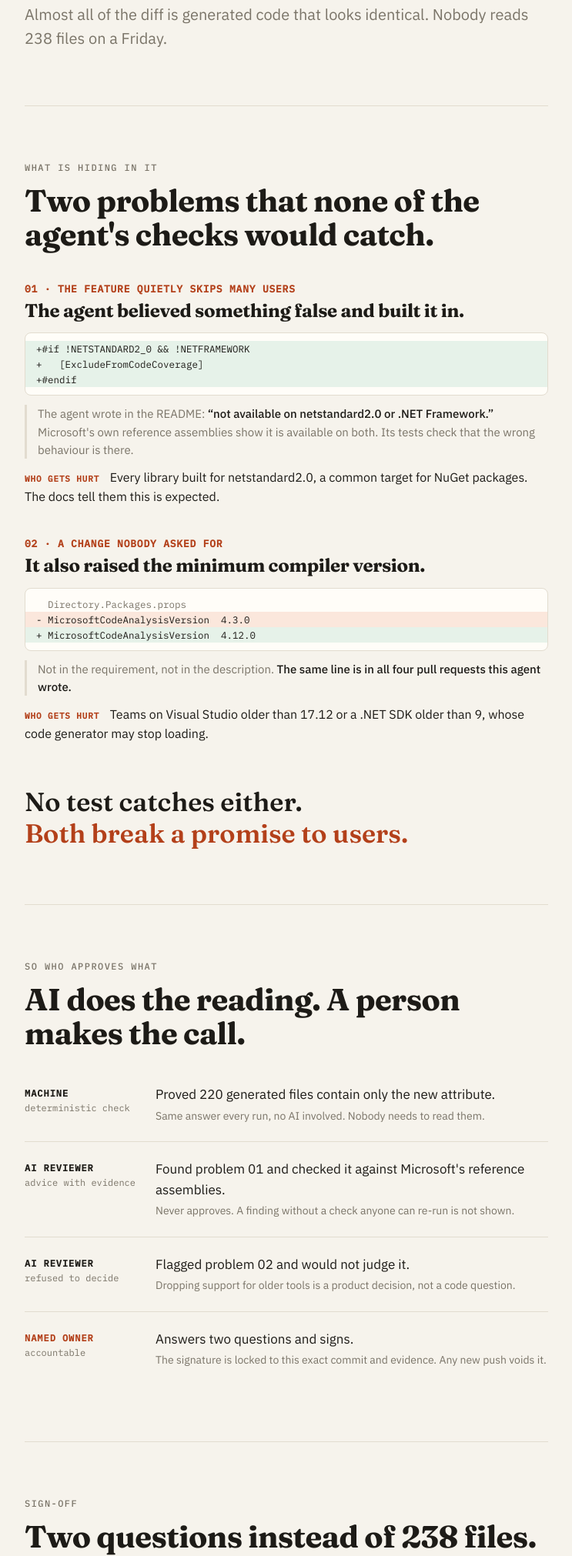
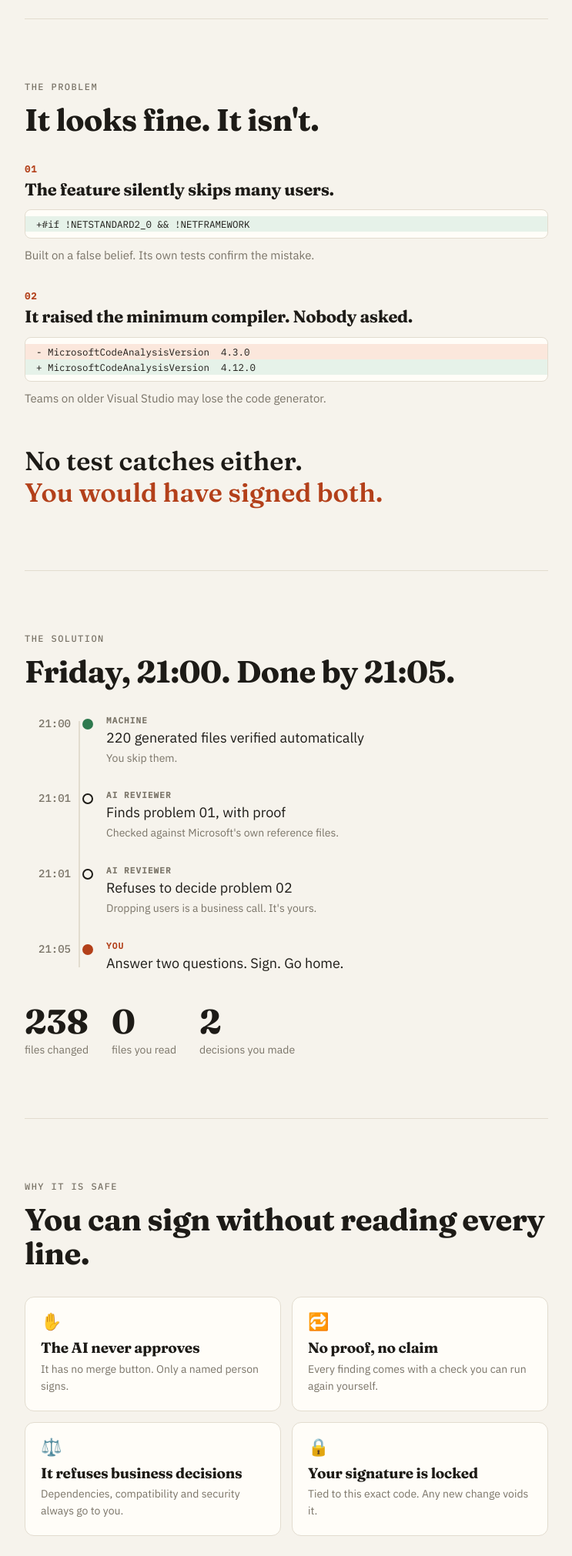
Before and after one commit to Asmoww/junction-tieto, a plain HTML site: page web/index.html in a window 1280 px wide. Shown: the part 591-2613 px from the top of the page at 77% size, without its empty margins (268-1011 px from the left). Drawn offline with Linux system fonts and the light colour scheme; no server answers.

Commit message:
Lead with personal accountability; add Friday 21:00 flow and safety rules
Co-Authored-By: Claude Opus 5.5 <noreply@anthropic.com>

```diff
--- a/web/index.html
+++ b/web/index.html
@@ -9,11 +9,11 @@
 <style>
 :root{
   --paper:#f6f3ec; --card:#fffdf8; --ink:#1d1b17; --muted:#7a7468; --rule:#e2dccf;
-  --green:#2f7a4f; --red:#b3401a; --red-bg:#fbe7dc; --add:#e6f2e9; --del:#fbe7dc;
+  --green:#2f7a4f; --red:#b3401a; --add:#e6f2e9; --del:#fbe7dc;
 }
 @media (prefers-color-scheme: dark){:root{
   --paper:#16150f; --card:#1f1d17; --ink:#ece7da; --muted:#a39d8f; --rule:#34302a;
-  --green:#7fcf9c; --red:#f0a06c; --red-bg:#3a2417; --add:#1c3125; --del:#3a2417;
+  --green:#7fcf9c; --red:#f0a06c; --add:#1c3125; --del:#3a2417;
 }}
 *{box-sizing:border-box}
 body{margin:0;background:var(--paper);color:var(--ink);font:17px/1.55 "IBM Plex Sans",system-ui,sans-serif}
@@ -21,44 +21,55 @@ body{margin:0;background:var(--paper);color:var(--ink);font:17px/1.55 "IBM Plex
 h1,h2,h3{font-family:Fraunces,Georgia,serif;letter-spacing:-.015em;margin:0;font-weight:700}
 .mono,pre{font-family:"IBM Plex Mono",ui-monospace,monospace}
 .kicker{font:500 12px "IBM Plex Mono";text-transform:uppercase;letter-spacing:.12em;color:var(--muted);margin-bottom:14px}
-section{padding:72px 0;border-top:1px solid var(--rule)}
-section:first-of-type{border-top:0;padding-top:56px}
-h1{font-size:clamp(34px,6vw,54px);line-height:1.05}
-h2{font-size:clamp(28px,4.5vw,40px);line-height:1.1;margin-bottom:22px}
-p.big{font-size:20px;color:var(--muted);margin:16px 0 0;max-width:34em}
+section{padding:80px 0;border-top:1px solid var(--rule)}
+section:first-of-type{border-top:0;padding-top:64px}
+h1{font-size:clamp(40px,8vw,72px);line-height:1}
+h1 em{font-style:normal;color:var(--red)}
+h2{font-size:clamp(28px,4.5vw,40px);line-height:1.1;margin-bottom:34px}
+.lead{font-size:20px;color:var(--muted);margin-top:18px}
 
-/* The pull request as it arrives */
-.pr{background:var(--card);border:1px solid var(--rule);border-radius:12px;padding:22px 24px;margin-top:30px}
-.pr .t{font-weight:600;font-size:18px}
+.pr{background:var(--card);border:1px solid var(--rule);border-radius:12px;padding:20px 22px;margin-top:36px}
+.pr .t{font-weight:600}
 .pr .m{font-size:14px;color:var(--muted);margin-top:4px}
 .pr .m b{color:var(--green);font-weight:500}.pr .m i{font-style:normal;color:var(--red)}
-.pr .say{margin-top:16px;padding-top:16px;border-top:1px solid var(--rule);font-size:15px}
-.pr .say div{margin:4px 0}.pr .say span{color:var(--green);margin-right:8px}
-.q{font-family:Fraunces,Georgia,serif;font-size:26px;margin-top:34px}
+.pr .by{font-size:14px;margin-top:12px;padding-top:12px;border-top:1px solid var(--rule)}
+.pr .by span{color:var(--muted)}
 
-/* The two problems */
-.prob{margin-top:40px}
-.prob .n{font:600 13px "IBM Plex Mono";color:var(--red);letter-spacing:.06em}
-.prob h3{font-size:24px;margin:6px 0 14px;line-height:1.2}
-pre{margin:0;font-size:12.5px;line-height:1.6;background:var(--card);border:1px solid var(--rule);border-radius:8px;padding:10px 0;overflow-x:auto}
+/* Problem */
+.probs{display:grid;gap:34px}
+.prob .n{font:600 12px "IBM Plex Mono";color:var(--red);letter-spacing:.08em;margin-bottom:6px}
+.prob h3{font-size:22px;line-height:1.25;margin-bottom:12px}
+pre{margin:0;font-size:12.5px;line-height:1.6;background:var(--card);border:1px solid var(--rule);border-radius:8px;padding:8px 0;overflow-x:auto}
 pre span{display:block;padding:0 14px;white-space:pre}
-pre .a{background:var(--add)}pre .d{background:var(--del)}pre .c{color:var(--muted)}
-.claim{margin-top:12px;font-size:15px;border-left:3px solid var(--rule);padding-left:14px;color:var(--muted)}
-.claim b{color:var(--ink);font-weight:500}
-.hurt{margin-top:12px;font-size:16px}
-.hurt::before{content:"Who gets hurt  ";font:600 11px "IBM Plex Mono";text-transform:uppercase;letter-spacing:.08em;color:var(--red);margin-right:6px}
-.punch{margin-top:56px;font-family:Fraunces,Georgia,serif;font-size:clamp(26px,4vw,34px);line-height:1.2}
+pre .a{background:var(--add)}pre .d{background:var(--del)}
+.prob p{margin:10px 0 0;font-size:15px;color:var(--muted)}
+.punch{margin-top:50px;font-family:Fraunces,Georgia,serif;font-size:clamp(26px,4vw,34px);line-height:1.2}
 .punch em{font-style:normal;color:var(--red)}
 
-/* Who decides what */
-.who{display:grid;gap:0;margin-top:8px}
-.who>div{display:grid;grid-template-columns:150px 1fr;gap:20px;padding:22px 0;border-bottom:1px solid var(--rule)}
-.who>div:last-child{border-bottom:0}
-.who .r{font:600 12px "IBM Plex Mono";text-transform:uppercase;letter-spacing:.08em;padding-top:4px}
-.who .r small{display:block;font-weight:400;color:var(--muted);text-transform:none;letter-spacing:0;font-size:12px;margin-top:4px}
-.who .x{font-size:17px}
-.who .x .s{font-size:14px;color:var(--muted);margin-top:4px}
-.who .human .r{color:var(--red)}
+/* Friday 21:00 timeline */
+.tl{position:relative;margin-left:8px}
+.tl::before{content:"";position:absolute;left:62px;top:8px;bottom:8px;width:2px;background:var(--rule)}
+.step{display:grid;grid-template-columns:52px 22px 1fr;gap:12px;padding:0 0 30px;position:relative}
+.step:last-child{padding-bottom:0}
+.step .tm{font:500 14px "IBM Plex Mono";color:var(--muted);padding-top:2px;text-align:right}
+.step .dot{width:14px;height:14px;border-radius:50%;background:var(--paper);border:2px solid var(--muted);margin:5px 0 0 3px;position:relative;z-index:1}
+.step.m .dot{border-color:var(--green);background:var(--green)}
+.step.ai .dot{border-color:var(--ink)}
+.step.you .dot{border-color:var(--red);background:var(--red)}
+.step .w{font:600 11px "IBM Plex Mono";text-transform:uppercase;letter-spacing:.1em;color:var(--muted)}
+.step.you .w{color:var(--red)}
+.step .x{font-size:18px;margin-top:2px}
+.step .x small{display:block;font-size:14px;color:var(--muted);margin-top:2px}
+.total{margin-top:40px;display:flex;gap:30px;flex-wrap:wrap}
+.total div{font-family:Fraunces,Georgia,serif;font-size:44px;font-weight:700;line-height:1}
+.total div small{display:block;font:400 14px "IBM Plex Sans";color:var(--muted);margin-top:6px}
+
+/* Why safe */
+.rules{display:grid;grid-template-columns:1fr 1fr;gap:14px}
+.rule{background:var(--card);border:1px solid var(--rule);border-radius:12px;padding:20px}
+.rule .ic{font-size:22px;line-height:1;margin-bottom:12px}
+.rule h3{font-size:19px;line-height:1.2}
+.rule p{margin:6px 0 0;font-size:14px;color:var(--muted)}
 
 /* Sign */
 .sign{background:var(--card);border:1.5px solid var(--ink);border-radius:12px;padding:26px}
@@ -72,7 +83,6 @@ pre .a{background:var(--add)}pre .d{background:var(--del)}pre .c{color:var(--mut
 .choices input:checked+span{background:var(--ink);color:var(--paper);border-color:var(--ink)}
 .choices input:focus-visible+span{outline:2px solid var(--red)}
 .gaps{margin-top:22px;font-size:14px;color:var(--muted)}
-.gaps b{color:var(--ink);font-weight:500}
 .nm{display:flex;gap:10px;margin-top:22px;flex-wrap:wrap}
 .nm input{flex:1;min-width:200px;font:inherit;background:var(--paper);color:var(--ink);border:1px solid var(--rule);border-radius:8px;padding:10px 12px}
 .nm button{font:600 16px "IBM Plex Sans";background:var(--ink);color:var(--paper);border:0;padding:10px 26px;border-radius:8px;cursor:pointer}
@@ -82,81 +92,76 @@ pre .a{background:var(--add)}pre .d{background:var(--del)}pre .c{color:var(--mut
 .log div{display:flex;gap:14px;flex-wrap:wrap;font-size:14px;padding:10px 0;border-top:1px solid var(--rule)}
 .log .mono{color:var(--muted);font-size:12px}
 footer{padding:20px 0 60px;color:var(--muted);font-size:13px}
-@media (max-width:600px){.who>div{grid-template-columns:1fr;gap:6px}}
+@media (max-width:600px){.rules{grid-template-columns:1fr}}
 </style>
 </head>
 <body>
 <main class="wrap">
 
 <section>
-  <div class="kicker">Friday, 16:40</div>
-  <h1>An AI agent opens a pull request. Your name goes on the approval.</h1>
+  <div class="kicker">Friday, 21:00</div>
+  <h1>An AI wrote it.<br><em>You</em> are responsible for it.</h1>
+  <p class="lead">If it breaks, it is your name on the approval, not the AI's.</p>
   <div class="pr">
     <div class="t">Add ExcludeFromCodeCoverage attribute to generated code</div>
-    <div class="m"><span id="files">238</span> files · <b>+<span id="add">1385</span></b> <i>−<span id="del">11</span></i> · requirement <span class="mono">REQ-2297</span></div>
-    <div class="say">
-      <div><span>✓</span>All generated code is now excluded from coverage</div>
-      <div><span>✓</span>Tests added</div>
-      <div><span>✓</span>Documentation updated</div>
-    </div>
-  </div>
-  <div class="q">Would you approve it?</div>
-  <p class="big">Almost all of the diff is generated code that looks identical. Nobody reads 238 files on a Friday.</p>
-</section>
-
-<section>
-  <div class="kicker">What is hiding in it</div>
-  <h2>Two problems that none of the agent's checks would catch.</h2>
-
-  <div class="prob">
-    <div class="n">01 · THE FEATURE QUIETLY SKIPS MANY USERS</div>
-    <h3>The agent believed something false and built it in.</h3>
-<pre><span class="a">+#if !NETSTANDARD2_0 && !NETFRAMEWORK</span><span class="a">+   [ExcludeFromCodeCoverage]</span><span class="a">+#endif</span></pre>
-    <div class="claim">The agent wrote in the README: <b>“not available on netstandard2.0 or .NET Framework.”</b><br>
-      Microsoft's own reference assemblies show it is available on both. Its tests check that the wrong behaviour is there.</div>
-    <div class="hurt">Every library built for netstandard2.0, a common target for NuGet packages. The docs tell them this is expected.</div>
-  </div>
-
-  <div class="prob">
-    <div class="n">02 · A CHANGE NOBODY ASKED FOR</div>
-    <h3>It also raised the minimum compiler version.</h3>
-<pre><span class="c">  Directory.Packages.props</span><span class="d">- MicrosoftCodeAnalysisVersion  4.3.0</span><span class="a">+ MicrosoftCodeAnalysisVersion  4.12.0</span></pre>
-    <div class="claim">Not in the requirement, not in the description. <b>The same line is in all four pull requests this agent wrote.</b></div>
-    <div class="hurt">Teams on Visual Studio older than 17.12 or a .NET SDK older than 9, whose code generator may stop loading.</div>
-  </div>
-
-  <div class="punch">No test catches either.<br><em>Both break a promise to users.</em></div>
-</section>
-
-<section>
-  <div class="kicker">So who approves what</div>
-  <h2>AI does the reading. A person makes the call.</h2>
-  <div class="who">
-    <div>
-      <div class="r">Machine<small>deterministic check</small></div>
-      <div class="x">Proved <span id="proven">220</span> generated files contain only the new attribute.
-        <div class="s">Same answer every run, no AI involved. Nobody needs to read them.</div></div>
-    </div>
-    <div>
-      <div class="r">AI reviewer<small>advice with evidence</small></div>
-      <div class="x">Found problem 01 and checked it against Microsoft's reference assemblies.
-        <div class="s">Never approves. A finding without a check anyone can re-run is not shown.</div></div>
-    </div>
-    <div>
-      <div class="r">AI reviewer<small>refused to decide</small></div>
-      <div class="x">Flagged problem 02 and would not judge it.
-        <div class="s">Dropping support for older tools is a product decision, not a code question.</div></div>
-    </div>
-    <div class="human">
-      <div class="r">Named owner<small>accountable</small></div>
-      <div class="x">Answers two questions and signs.
-        <div class="s">The signature is locked to this exact commit and evidence. Any new push voids it.</div></div>
-    </div>
+    <div class="m"><span id="files">238</span> files · <b>+<span id="add">1385</span></b> <i>−<span id="del">11</span></i></div>
+    <div class="by"><span>Author:</span> AI agent &nbsp; <span>Approver:</span> <b>you</b></div>
   </div>
 </section>
 
 <section>
-  <div class="kicker">Sign-off</div>
+  <div class="kicker">The problem</div>
+  <h2>It looks fine. It isn't.</h2>
+  <div class="probs">
+    <div class="prob">
+      <div class="n">01</div>
+      <h3>The feature silently skips many users.</h3>
+<pre><span class="a">+#if !NETSTANDARD2_0 && !NETFRAMEWORK</span></pre>
+      <p>Built on a false belief. Its own tests confirm the mistake.</p>
+    </div>
+    <div class="prob">
+      <div class="n">02</div>
+      <h3>It raised the minimum compiler. Nobody asked.</h3>
+<pre><span class="d">- MicrosoftCodeAnalysisVersion  4.3.0</span><span class="a">+ MicrosoftCodeAnalysisVersion  4.12.0</span></pre>
+      <p>Teams on older Visual Studio may lose the code generator.</p>
+    </div>
+  </div>
+  <div class="punch">No test catches either.<br><em>You would have signed both.</em></div>
+</section>
+
+<section>
+  <div class="kicker">The solution</div>
+  <h2>Friday, 21:00. Done by 21:05.</h2>
+  <div class="tl">
+    <div class="step m"><div class="tm">21:00</div><div class="dot"></div>
+      <div><div class="w">Machine</div><div class="x"><span id="proven">220</span> generated files verified automatically<small>You skip them.</small></div></div></div>
+    <div class="step ai"><div class="tm">21:01</div><div class="dot"></div>
+      <div><div class="w">AI reviewer</div><div class="x">Finds problem 01, with proof<small>Checked against Microsoft's own reference files.</small></div></div></div>
+    <div class="step ai"><div class="tm">21:01</div><div class="dot"></div>
+      <div><div class="w">AI reviewer</div><div class="x">Refuses to decide problem 02<small>Dropping users is a business call. It's yours.</small></div></div></div>
+    <div class="step you"><div class="tm">21:05</div><div class="dot"></div>
+      <div><div class="w">You</div><div class="x">Answer two questions. Sign. Go home.</div></div></div>
+  </div>
+  <div class="total">
+    <div><span id="files2">238</span><small>files changed</small></div>
+    <div>0<small>files you read</small></div>
+    <div>2<small>decisions you made</small></div>
+  </div>
+</section>
+
+<section>
+  <div class="kicker">Why it is safe</div>
+  <h2>You can sign without reading every line.</h2>
+  <div class="rules">
+    <div class="rule"><div class="ic">✋</div><h3>The AI never approves</h3><p>It has no merge button. Only a named person signs.</p></div>
+    <div class="rule"><div class="ic">🔁</div><h3>No proof, no claim</h3><p>Every finding comes with a check you can run again yourself.</p></div>
+    <div class="rule"><div class="ic">⚖️</div><h3>It refuses business decisions</h3><p>Dependencies, compatibility and security always go to you.</p></div>
+    <div class="rule"><div class="ic">🔒</div><h3>Your signature is locked</h3><p>Tied to this exact code. Any new change voids it.</p></div>
+  </div>
+</section>
+
+<section>
+  <div class="kicker">Your sign-off</div>
   <h2>Two questions instead of 238 files.</h2>
   <div class="sign">
     <div class="meta mono" id="meta">loading…</div>
@@ -168,14 +173,14 @@ footer{padding:20px 0 60px;color:var(--muted);font-size:13px}
       </div>
     </div>
     <div class="qrow">
-      <div class="ql">02 · Do we drop support for older Visual Studio and .NET SDKs?</div>
+      <div class="ql">02 · Drop support for older Visual Studio and .NET SDKs?</div>
       <div class="choices">
         <label><input type="radio" name="R1" value="Revert it"><span>No, revert it</span></label>
-        <label><input type="radio" name="R1" value="Split into own PR"><span>Decide in a separate PR</span></label>
+        <label><input type="radio" name="R1" value="Split into own PR"><span>Decide separately</span></label>
         <label><input type="radio" name="R1" value="Accept the support drop"><span>Yes, drop them</span></label>
       </div>
     </div>
-    <div class="gaps"><b>Not checked, and you accept that:</b> the test suite was not run, and no real netstandard2.0 project was compiled.</div>
+    <div class="gaps">Not checked: the test suite was not run. You accept that risk by signing.</div>
     <div class="nm"><input id="owner" placeholder="Your full name" autocomplete="name"><button id="sign" disabled>Sign</button></div>
     <div class="why" id="why"></div>
     <div class="log" id="log"></div>
@@ -194,7 +199,7 @@ let caseData;
 async function main(){
   caseData = await (await fetch("/api/case/2297")).json();
   const k = caseData.checks;
-  $("#files").textContent = k.files_total;
+  $("#files").textContent = $("#files2").textContent = k.files_total;
   $("#add").textContent = k.lines[0];
   $("#del").textContent = k.lines[1];
   $("#proven").textContent = k.checks.find(x => x.id === "snapshot-shape").passed;
```
